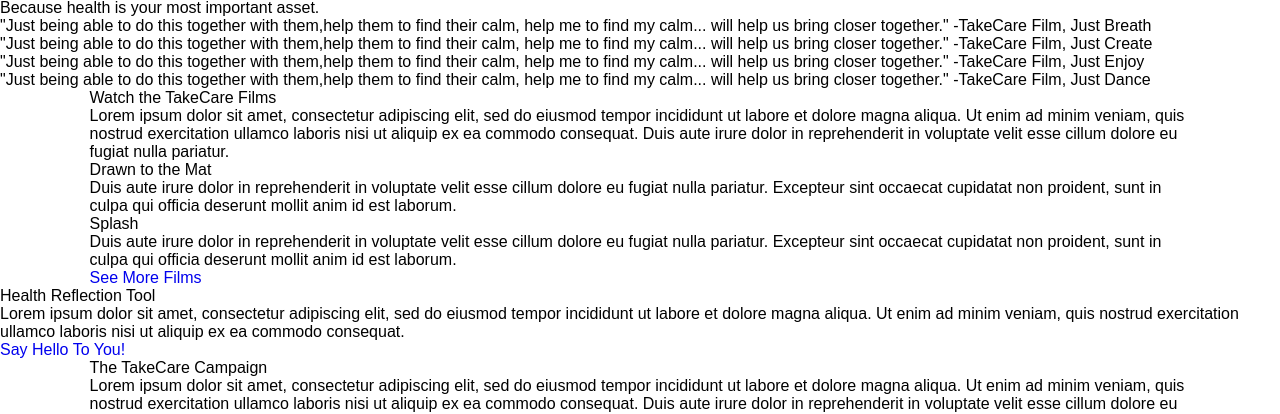
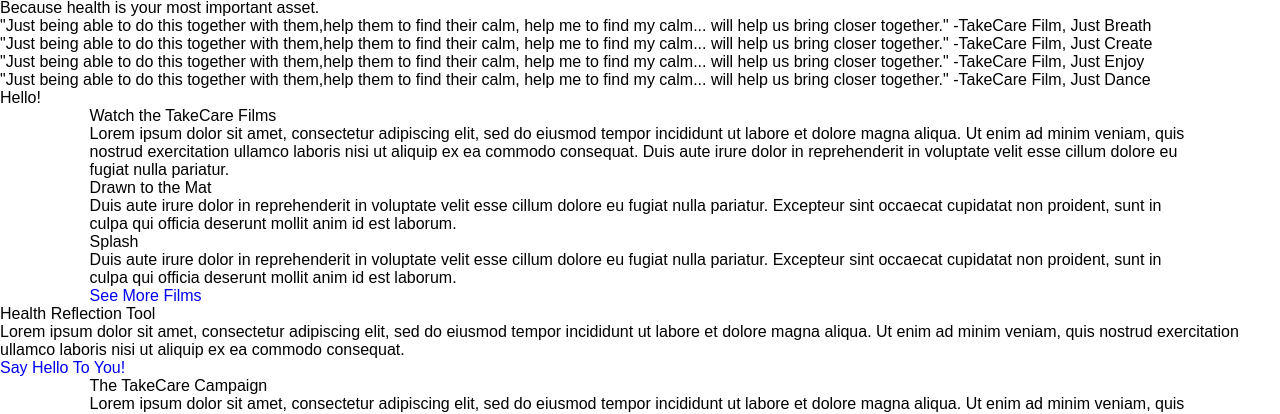
Before and after one commit to pvaishnaviprdxn/takecare_new, a plain HTML site: page index.html in a window 1280 px wide. Shown: the part 178-592 px from the top of the page. Drawn offline with Linux system fonts and the light colour scheme; files whose address does not match are found by name.

```diff
--- a/index.html
+++ b/index.html
@@ -112,6 +112,7 @@
               <span class = "qfrom-film">-TakeCare Film, Just Dance</span>
             </li>
           </ul>
+          <div class = "hello">Hello!</div>
           <!--slider structure end-->
         </div>
         <!--films section start-->
```
